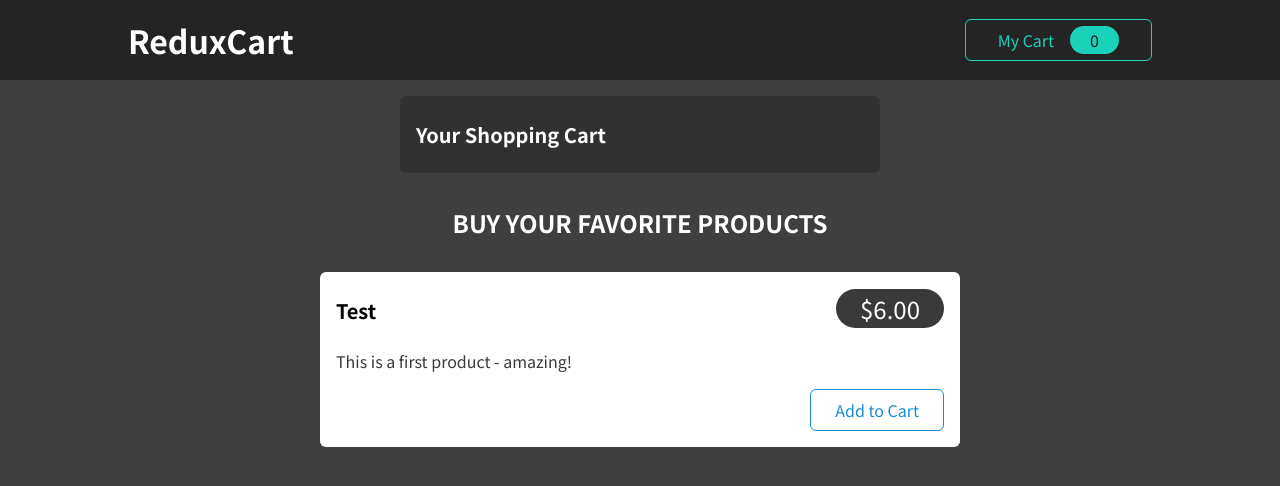
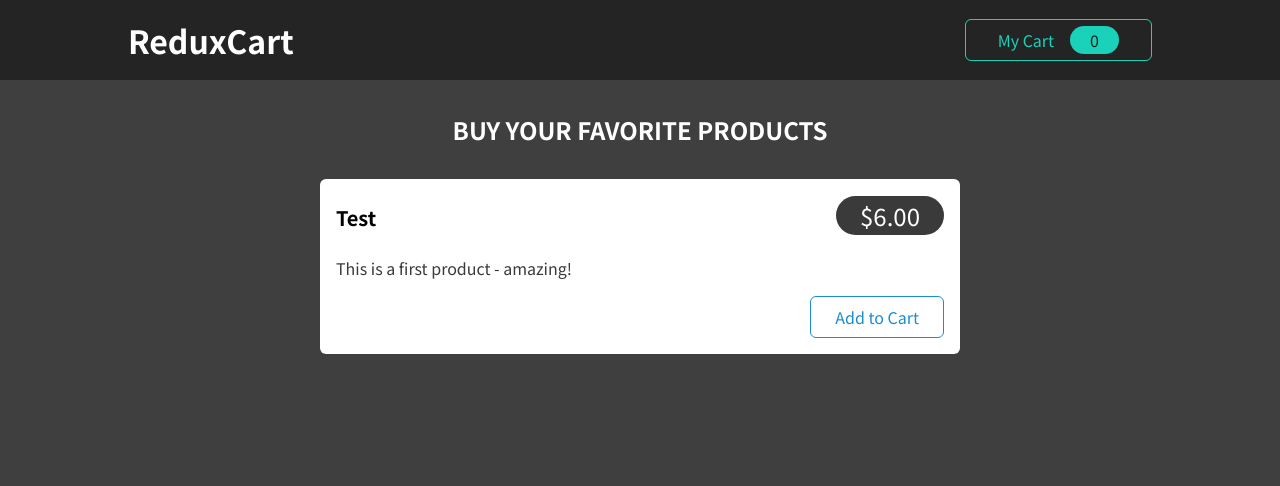
Before and after one commit to ogedengbewisdom/advanceRedux, a React (Create React App) app: page / in a window 1280 px wide. Shown: the top 486 px of the page. Built offline with nearby package versions, Linux system fonts and the light colour scheme.

Commit message:
making use of the redux

```diff
--- a/src/App.js
+++ b/src/App.js
@@ -1,11 +1,16 @@
+import { useSelector } from 'react-redux';
 import Cart from './components/Cart/Cart';
 import Layout from './components/Layout/Layout';
 import Products from './components/Shop/Products';
 
+
 function App() {
+
+  const show = useSelector(state => state.showCart)
+
   return (
     <Layout>
-      <Cart />
+      {show && <Cart />}
       <Products />
     </Layout>
   );
```
